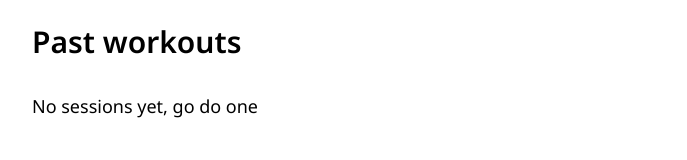
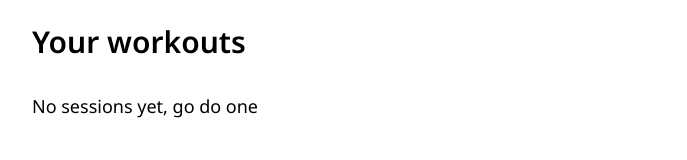
Before and after one commit to daveg1/gym-app, a React (Vite) app: page / in a window 1280 px wide. Shown: the top 160 px of the page, without its empty margins (296-983 px from the left). Built offline with nearby package versions, Linux system fonts and the light colour scheme.

Commit message:
feat: update copy

```diff
--- a/src/routes/dashboard.route.tsx
+++ b/src/routes/dashboard.route.tsx
@@ -12,7 +12,7 @@ export function DashboardRoute() {
   return (
     <>
       <section className="flex h-full flex-col gap-4 overflow-y-auto py-6">
-        <Header text="Past workouts" />
+        <Header text="Your workouts" />
 
         <List>
           {workouts.length ? (
```
